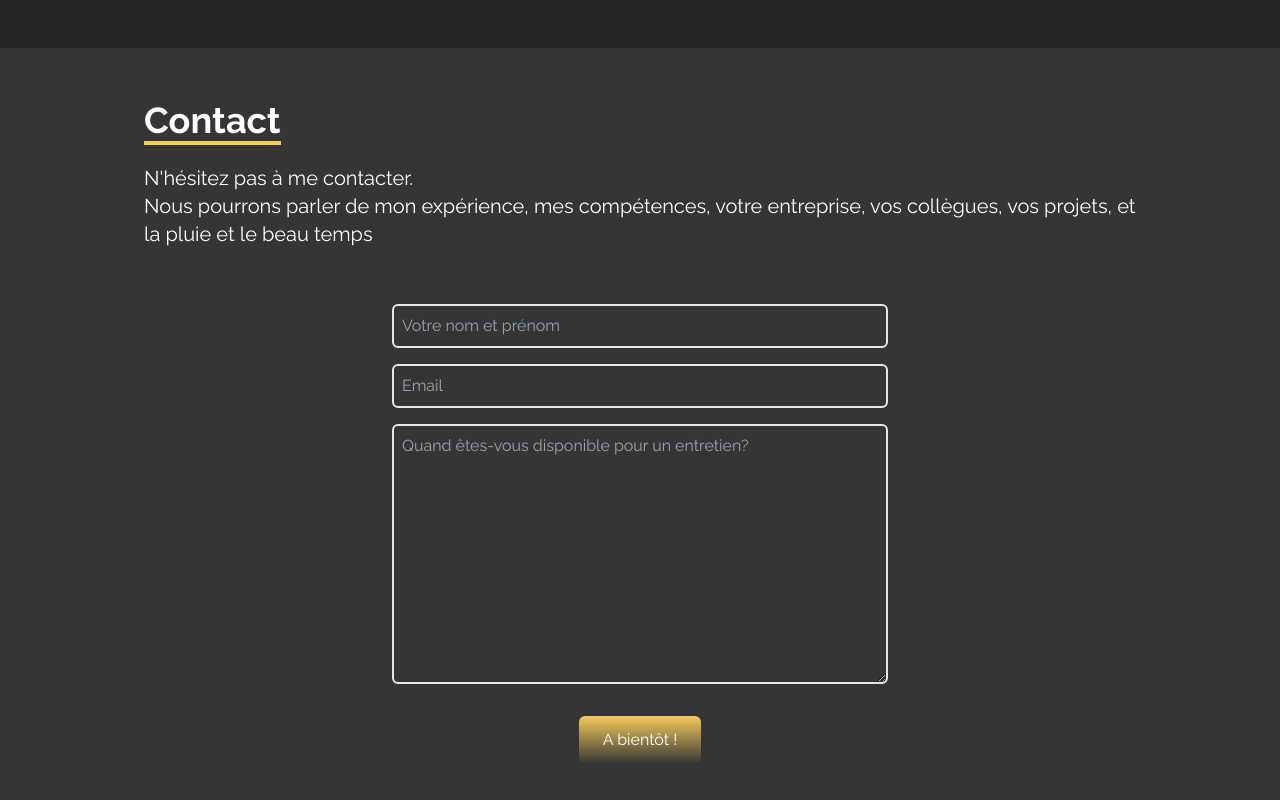
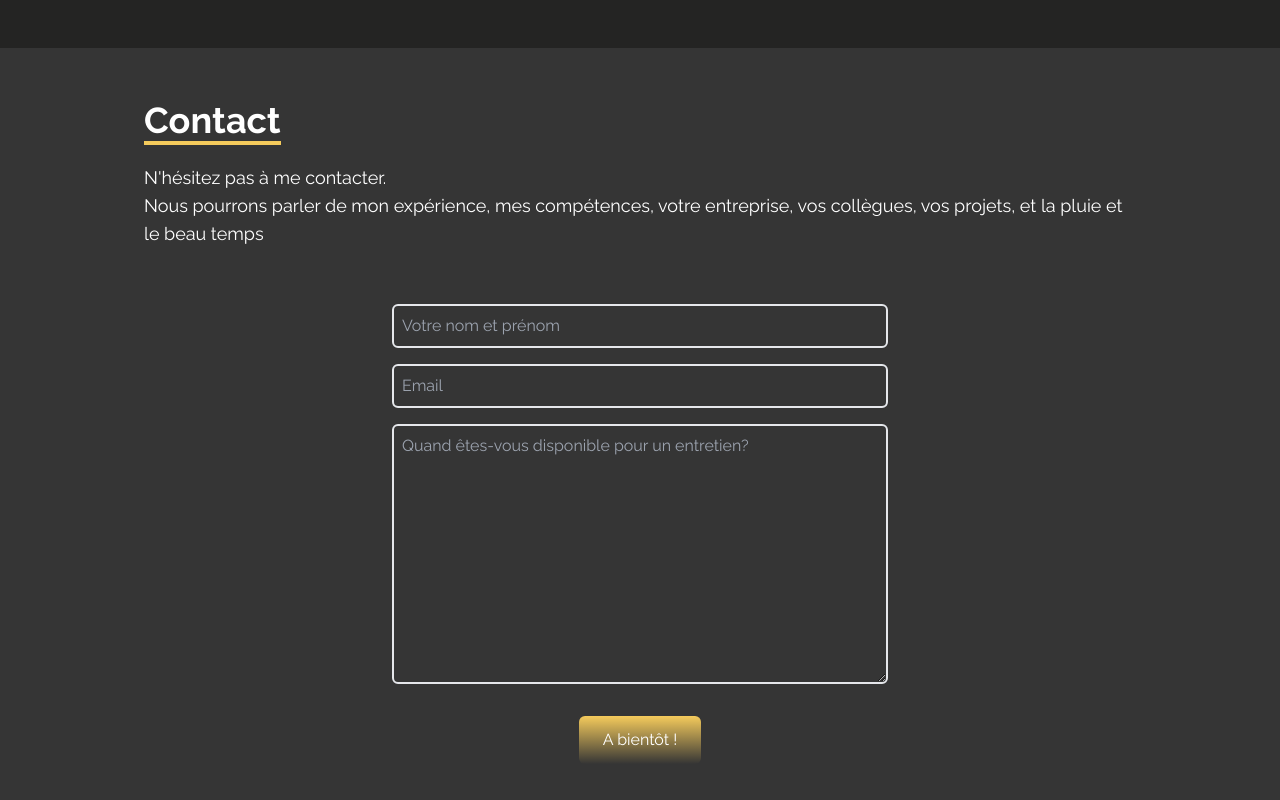
Before and after one commit to AlexTensorer/alt-portfolio, a React (Create React App) app: page / in a window 1280 px wide. Shown: the part 3152-3952 px from the top of the page. Built offline with nearby package versions, Linux system fonts and the light colour scheme; the HTML template or start-up script is replaced by a standard one.

Commit message:
font size

```diff
--- a/src/components/Contact.jsx
+++ b/src/components/Contact.jsx
@@ -11,7 +11,7 @@ const Contact = () => {
           <p className="text-4xl font-bold inline border-b-4 border-cus-yellow">
             Contact
           </p>
-          <p className="py-6 text-xl">
+          <p className="py-6 text-lg">
             N'hésitez pas à me contacter. <br /> Nous pourrons parler de mon expérience,
             mes compétences, votre entreprise, vos collègues, vos projets,
             et la pluie et le beau temps
```
